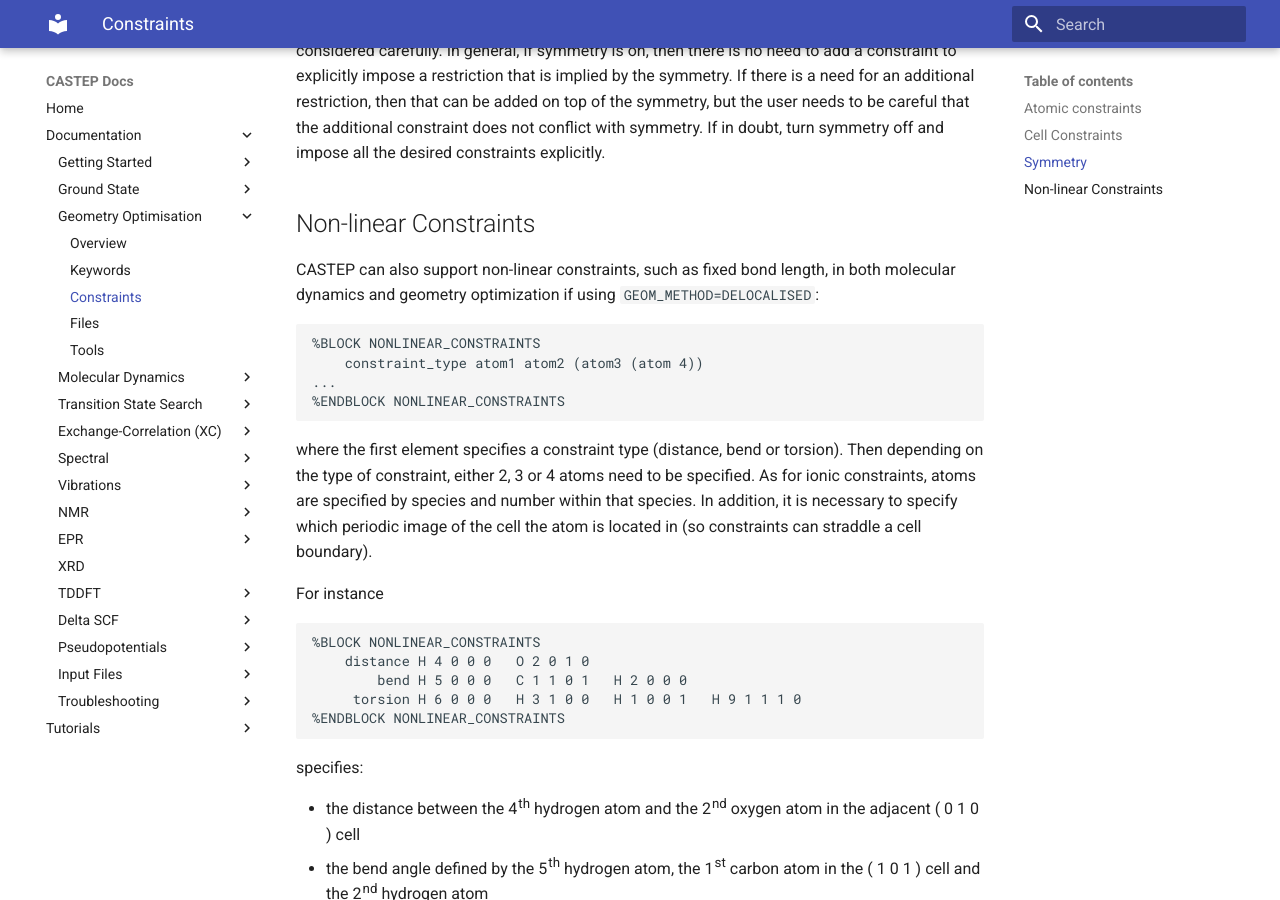
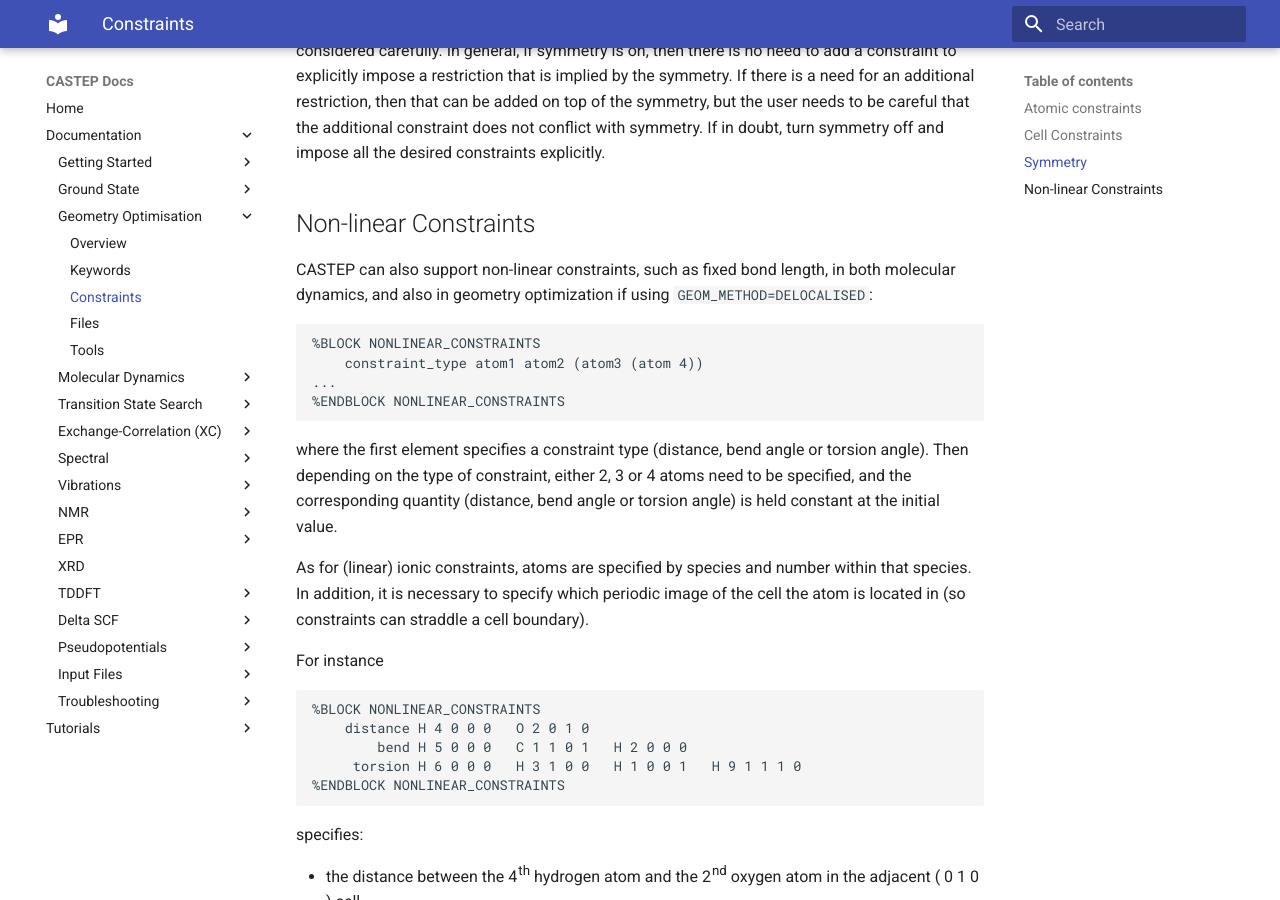
Before and after one commit to castep-docs/castep-docs, an MkDocs documentation site: the page built from docs/documentation/Geometry_Optimisation/constraints.md, in a window 1280 px wide and 900 px high, scrolled down 2786 px. Built offline with MkDocs 1.6.1 and Material for MkDocs 9.7.7, drawn with Linux system fonts in a browser that asks for light colours; formulas are drawn with MathJax 3; some of the changed text lies outside the part shown.

Commit message:
tweaks to geom docs

````diff
--- a/docs/documentation/Geometry_Optimisation/constraints.md
+++ b/docs/documentation/Geometry_Optimisation/constraints.md
@@ -76,13 +77,13 @@
 
 ## Cell Constraints
 
-Cell constraints can be used with all forms of geometry optimization and molecular dynamics that all the cell size/shape to vary. Some simple short cuts exist, such
-as to keep the unit cell fixed during the optimisation
+Cell constraints can be used with all forms of geometry optimization and molecular dynamics that allow the cell size/shape
+to vary. Some simple short cuts exist, such as to keep the unit cell fixed during the optimisation
 ```
 FIX_CELL : T
 ```
 
-To fix the volume of the unit cell
+or to fix the volume (but not the shape) of the unit cell
 ```
 FIX_VOL  : T
 ```
@@ -123,16 +124,20 @@
 
 ## Non-linear Constraints
 
-CASTEP can also support non-linear constraints, such as fixed bond length, in both molecular dynamics and geometry optimization if using `GEOM_METHOD=DELOCALISED`:
+CASTEP can also support non-linear constraints, such as fixed bond length, in both molecular dynamics, and also in geometry
+optimization if using `GEOM_METHOD=DELOCALISED`:
 ```
 %BLOCK NONLINEAR_CONSTRAINTS
     constraint_type atom1 atom2 (atom3 (atom 4))
 ...
 %ENDBLOCK NONLINEAR_CONSTRAINTS
 ```
-where the first element specifies a constraint type (distance, bend or torsion). Then depending on the type of constraint, either 2, 3 or 4 atoms need to be specified.
-As for ionic constraints, atoms are specified by species and number within that species. In addition, it is necessary to specify which periodic image of the cell the
-atom is located in (so constraints can straddle a cell boundary).
+where the first element specifies a constraint type (distance, bend angle or torsion angle). Then depending on the type of
+constraint, either 2, 3 or 4 atoms need to be specified, and the corresponding quantity (distance, bend angle or torsion angle) is held
+constant at the initial value.
+
+As for (linear) ionic constraints, atoms are specified by species and number within that
+species. In addition, it is necessary to specify which periodic image of the cell the atom is located in (so constraints can straddle a cell boundary).
 
 For instance
 ```
--- a/mkdocs.yml
+++ b/mkdocs.yml
@@ -26,6 +26,7 @@
         - 'MD Restarts': 'documentation/Molecular_Dynamics/restarts.md'
         - 'MD Files': 'documentation/Molecular_Dynamics/files.md'
         - 'MD Keywords': 'documentation/Molecular_Dynamics/keywords.md'
+        - 'MD Tools': 'documentation/Molecular_Dynamics/tools.md'
       - 'Transition State Search':
         - 'Nudged elastic band': 'documentation/Transition_State_Search/neb.md'
       - 'Exchange-Correlation (XC)':
````
Also changed, not shown: other parts of docs/documentation/Geometry_Optimisation/constraints.md (+3 -2 lines), docs/documentation/Geometry_Optimisation/files.md (+4 -4 lines), docs/documentation/Geometry_Optimisation/keywords.md (+1 -1 lines).
